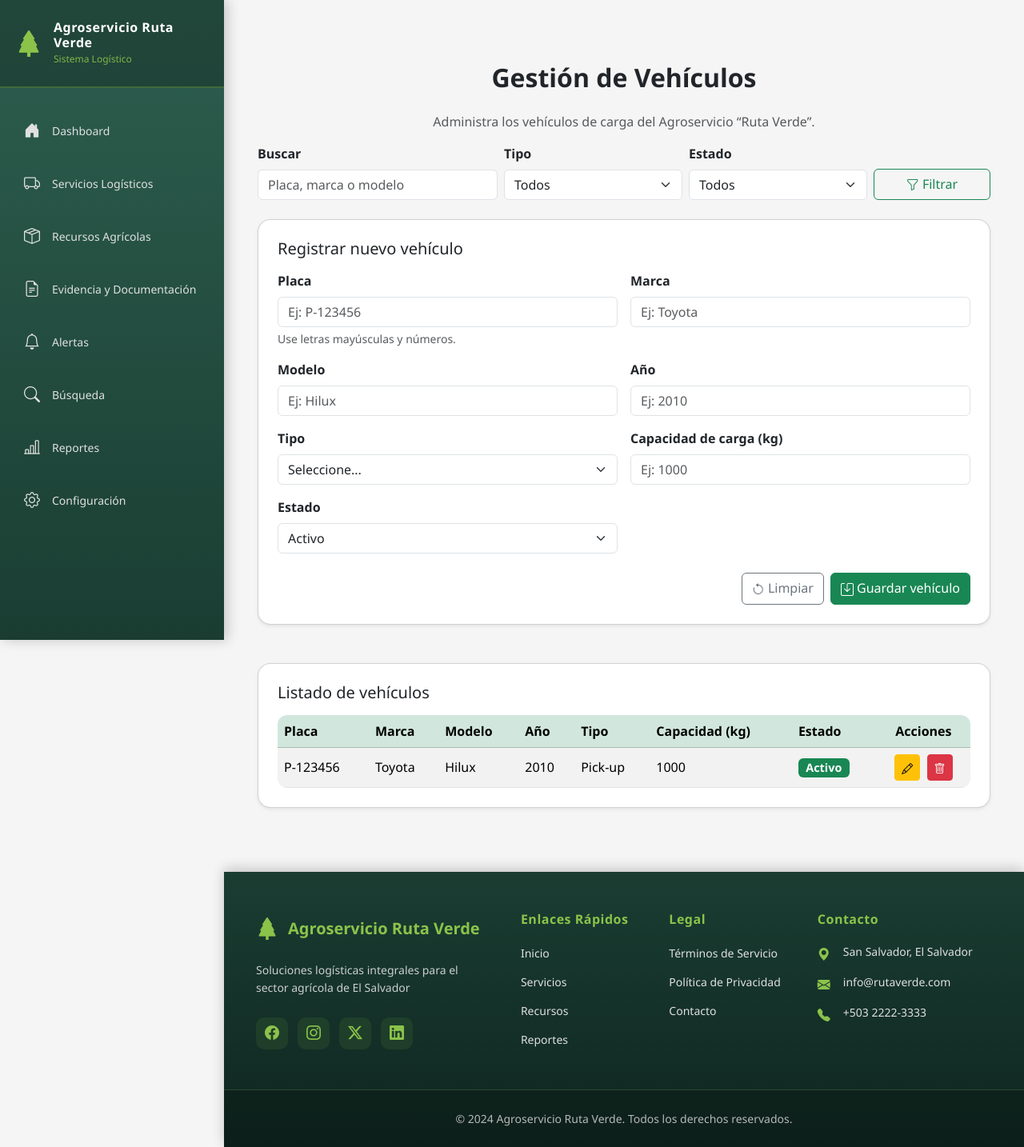
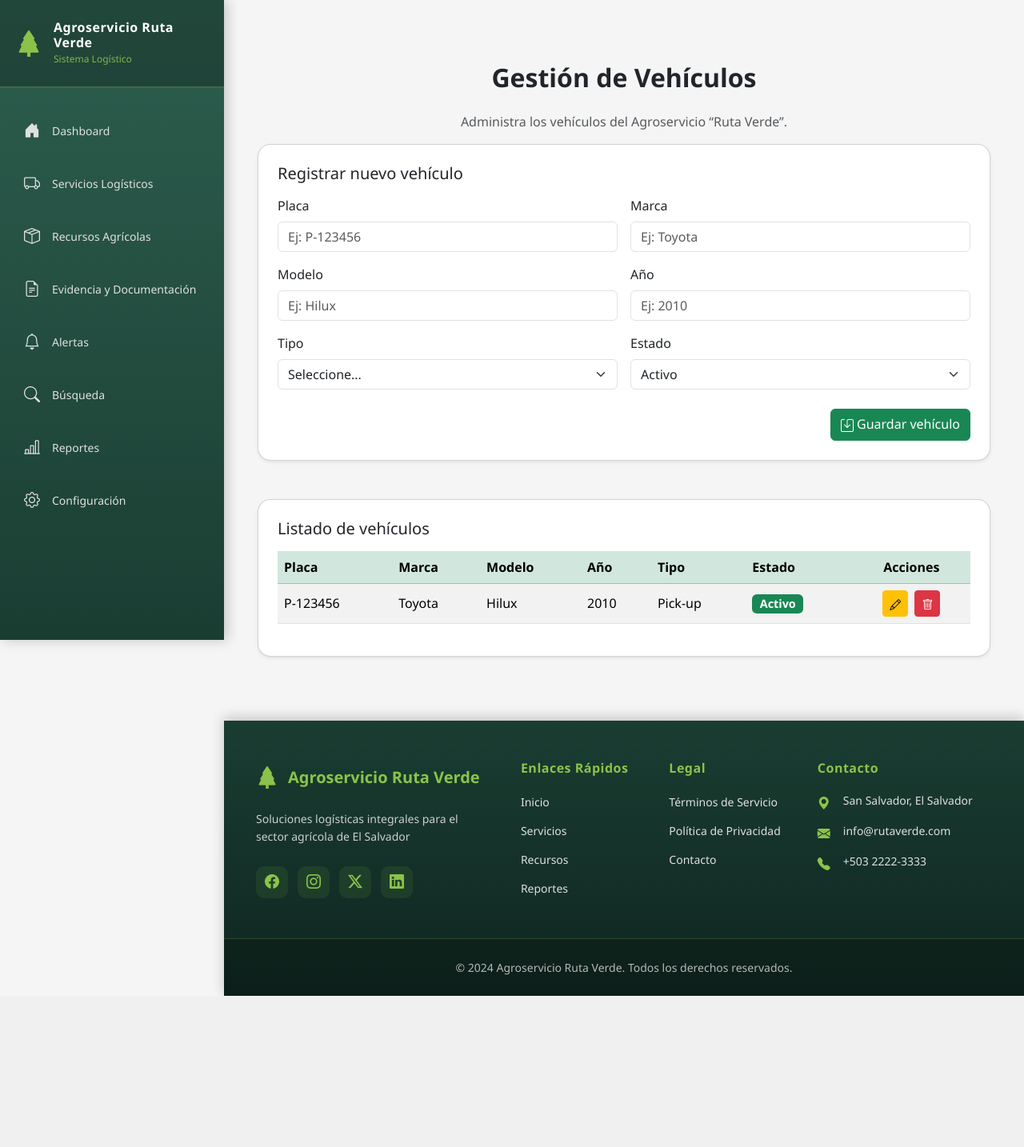
Before and after one commit to Josereph/Agroservicio_RutaVerde, a Flask app: template app/templates/Modules/Gestion_Vehiculos/VistaGestionVehiculos.html in a window 1280 px wide. Shown: the whole page at 80% size. After the commit the page ends 1245 px from the top, so only its background shows below. Run offline with Flask 3, Linux system fonts and the light colour scheme; the template is opened without the code that fills it, so the values that code supplies are empty; some libraries are stand-ins or nearby versions.

Commit message:
Cambios sobre diseño en mi rama

```diff
--- a/app/static/css/Vehiculos.css
+++ b/app/static/css/Vehiculos.css
@@ -1,8 +1,15 @@
-.card { border-radius: 1rem; }
-h2 { font-weight: 700; }
-.badge { font-size: .9rem; }
-.btn i { vertical-align: middle; }
-/*Esto son cosas a parte, OJO con eso*/
-.table { margin-bottom: 0; }
-.table-responsive { border-radius: .75rem; overflow: hidden; }
-form .form-label { font-weight: 600; }
+.card {
+  border-radius: 1rem;
+}
+
+h2 {
+  font-weight: 700;
+}
+
+.badge {
+  font-size: 0.9rem;
+}
+
+.btn i {
+  vertical-align: middle;
+}
--- a/app/templates/Modules/Gestion_Vehiculos/VistaGestionVehiculos.html
+++ b/app/templates/Modules/Gestion_Vehiculos/VistaGestionVehiculos.html
@@ -8,89 +8,41 @@
 {% block content %}
 <div class="container mt-5">
   <h2 class="text-center mb-4">Gestión de Vehículos</h2>
-  <p class="text-center text-muted">Administra los vehículos de carga del Agroservicio “Ruta Verde”.</p>
-
-  <!-- Filtros -->
-  <form class="row g-2 mb-4" role="search" aria-label="Filtros de vehículos" method="get">
-    <div class="col-md-4">
-      <label for="q" class="form-label">Buscar</label>
-      <input id="q" name="q" class="form-control" placeholder="Placa, marca o modelo" inputmode="search" />
-    </div>
-    <div class="col-md-3">
-      <label for="f-tipo" class="form-label">Tipo</label>
-      <select id="f-tipo" name="tipo" class="form-select">
-        <option value="">Todos</option>
-        <option value="pickup">Pick-up</option>
-        <option value="camion">Camión</option>
-        <option value="tractor">Tractor</option>
-      </select>
-    </div>
-    <div class="col-md-3">
-      <label for="f-estado" class="form-label">Estado</label>
-      <select id="f-estado" name="estado" class="form-select">
-        <option value="">Todos</option>
-        <option value="activo">Activo</option>
-        <option value="mantenimiento">En mantenimiento</option>
-        <option value="inactivo">Inactivo</option>
-      </select>
-    </div>
-    <div class="col-md-2 d-flex align-items-end">
-      <button class="btn btn-outline-success w-100" type="submit">
-        <i class="bi bi-funnel"></i> Filtrar
-      </button>
-    </div>
-  </form>
+  <p class="text-center text-muted">Administra los vehículos del Agroservicio “Ruta Verde”.</p>
 
   <!-- Formulario de registro -->
-  <div class="card p-4 shadow-sm mb-5" aria-labelledby="titulo-form">
-    <h5 id="titulo-form" class="mb-3">Registrar nuevo vehículo</h5>
-    <form novalidate>
+  <div class="card p-4 shadow-sm mb-5">
+    <h5 class="mb-3">Registrar nuevo vehículo</h5>
+    <form>
       <div class="row g-3">
         <div class="col-md-6">
-          <label for="placa" class="form-label">Placa</label>
-          <input id="placa" name="placa" type="text" class="form-control"
-                 placeholder="Ej: P-123456"
-                 pattern="^[A-Z]{1,2}-?\d{3,6}$"
-                 title="Ej: P-123456 o AB123456"
-                 required>
-          <div class="form-text">Use letras mayúsculas y números.</div>
+          <label class="form-label">Placa</label>
+          <input type="text" class="form-control" placeholder="Ej: P-123456" required>
         </div>
-
         <div class="col-md-6">
-          <label for="marca" class="form-label">Marca</label>
-          <input id="marca" name="marca" type="text" class="form-control" placeholder="Ej: Toyota" required>
+          <label class="form-label">Marca</label>
+          <input type="text" class="form-control" placeholder="Ej: Toyota" required>
         </div>
-
         <div class="col-md-6">
-          <label for="modelo" class="form-label">Modelo</label>
-          <input id="modelo" name="modelo" type="text" class="form-control" placeholder="Ej: Hilux" required>
+          <label class="form-label">Modelo</label>
+          <input type="text" class="form-control" placeholder="Ej: Hilux" required>
         </div>
-
         <div class="col-md-6">
-          <label for="anio" class="form-label">Año</label>
-          <input id="anio" name="anio" type="number" class="form-control" placeholder="Ej: 2010"
-                 min="1980" max="2099" required>
+          <label class="form-label">Año</label>
+          <input type="number" class="form-control" placeholder="Ej: 2010" required>
         </div>
-
         <div class="col-md-6">
-          <label for="tipo" class="form-label">Tipo</label>
-          <select id="tipo" name="tipo" class="form-select" required>
+          <label class="form-label">Tipo</label>
+          <select class="form-select" required>
             <option value="">Seleccione...</option>
             <option value="pickup">Pick-up</option>
             <option value="camion">Camión</option>
             <option value="tractor">Tractor</option>
           </select>
         </div>
-
         <div class="col-md-6">
-          <label for="capacidad" class="form-label">Capacidad de carga (kg)</label>
-          <input id="capacidad" name="capacidad" type="number" class="form-control"
-                 placeholder="Ej: 1000" min="0" step="10" required>
-        </div>
-
-        <div class="col-md-6">
-          <label for="estado" class="form-label">Estado</label>
-          <select id="estado" name="estado" class="form-select" required>
+          <label class="form-label">Estado</label>
+          <select class="form-select" required>
             <option value="activo">Activo</option>
             <option value="mantenimiento">En mantenimiento</option>
             <option value="inactivo">Inactivo</option>
@@ -98,10 +50,7 @@
         </div>
       </div>
 
-      <div class="mt-4 d-flex justify-content-end gap-2">
-        <button type="reset" class="btn btn-outline-secondary">
-          <i class="bi bi-arrow-counterclockwise"></i> Limpiar
-        </button>
+      <div class="mt-4 text-end">
         <button type="submit" class="btn btn-success">
           <i class="bi bi-save"></i> Guardar vehículo
         </button>
@@ -109,9 +58,9 @@
     </form>
   </div>
 
+  <!-- Tabla de vehículos -->
   <div class="card p-4 shadow-sm">
     <h5 class="mb-3">Listado de vehículos</h5>
-    <div class="table-responsive">
     <table class="table table-striped align-middle">
       <thead class="table-success">
         <tr>
@@ -120,34 +69,25 @@
           <th scope="col">Modelo</th>
           <th scope="col">Año</th>
           <th scope="col">Tipo</th>
-            <th scope="col">Capacidad (kg)</th>
           <th scope="col">Estado</th>
           <th scope="col" class="text-center">Acciones</th>
         </tr>
       </thead>
       <tbody>
-          <!-- Ejemplo de fila -->
         <tr>
           <td>P-123456</td>
           <td>Toyota</td>
           <td>Hilux</td>
           <td>2010</td>
           <td>Pick-up</td>
-            <td>1000</td>
           <td><span class="badge bg-success">Activo</span></td>
           <td class="text-center">
-              <button class="btn btn-sm btn-warning me-1" aria-label="Editar Toyota Hilux P-123456">
-                <i class="bi bi-pencil"></i>
-              </button>
-              <button class="btn btn-sm btn-danger" aria-label="Eliminar Toyota Hilux P-123456">
-                <i class="bi bi-trash"></i>
-              </button>
+            <button class="btn btn-sm btn-warning me-1"><i class="bi bi-pencil"></i></button>
+            <button class="btn btn-sm btn-danger"><i class="bi bi-trash"></i></button>
           </td>
         </tr>
-
       </tbody>
     </table>
   </div>
 </div>
-</div>
 {% endblock %}
```
Also changed, not shown: app/routes.py (+15 -0 lines), app/templates/Modules/Gestion_Vehiculos/Principal.html (deleted, +0 -11 lines). Lines whose indentation alone changed are shown as unchanged.
